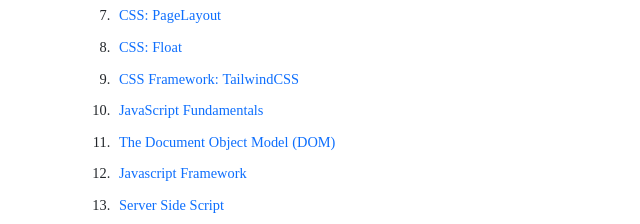
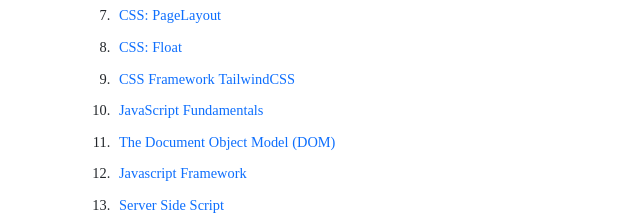
Before and after one commit to 2018Patty/pattaraporn.github.io, a plain HTML site: page teaching.html in a window 1280 px wide. Shown: the part 787-1011 px from the top of the page, 0-640 px from the left. Drawn offline with nearby package versions, Linux system fonts and the light colour scheme.

Commit message:
update teaching.html

```diff
--- a/teaching.html
+++ b/teaching.html
@@ -146,7 +146,7 @@
               <li><a href="sourcecode/week6_BoxModel_PageLayout/box_model.html">CSS: Box Model</a></li>
               <li><a href="sourcecode/week6_BoxModel_PageLayout/page_layout.html">CSS: PageLayout</a></li>
               <li><a href="sourcecode/week6_BoxModel_PageLayout/float.html">CSS: Float</a></li>
-              <li><a href="sourcecode/tailwindcss_portfolio/src/index.html">CSS Framework: TailwindCSS</a></li>
+              <li><a href="sourcecode/tailwindcss_portfolio/src/index.html">CSS Framework TailwindCSS</a></li>
               <li><a href="">JavaScript Fundamentals</a></li>
               <li><a href="">The Document Object Model (DOM)</a></li>
               <li><a href="">Javascript Framework</a></li>
```
